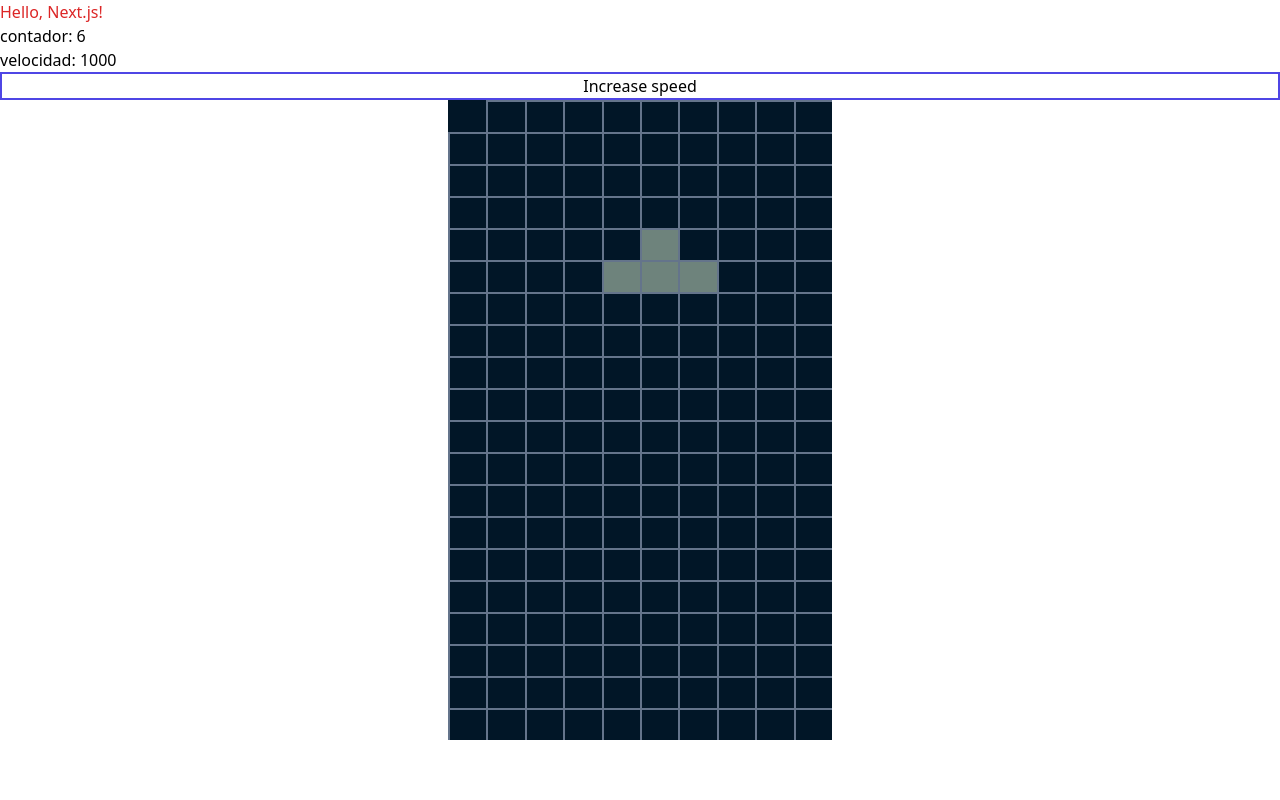
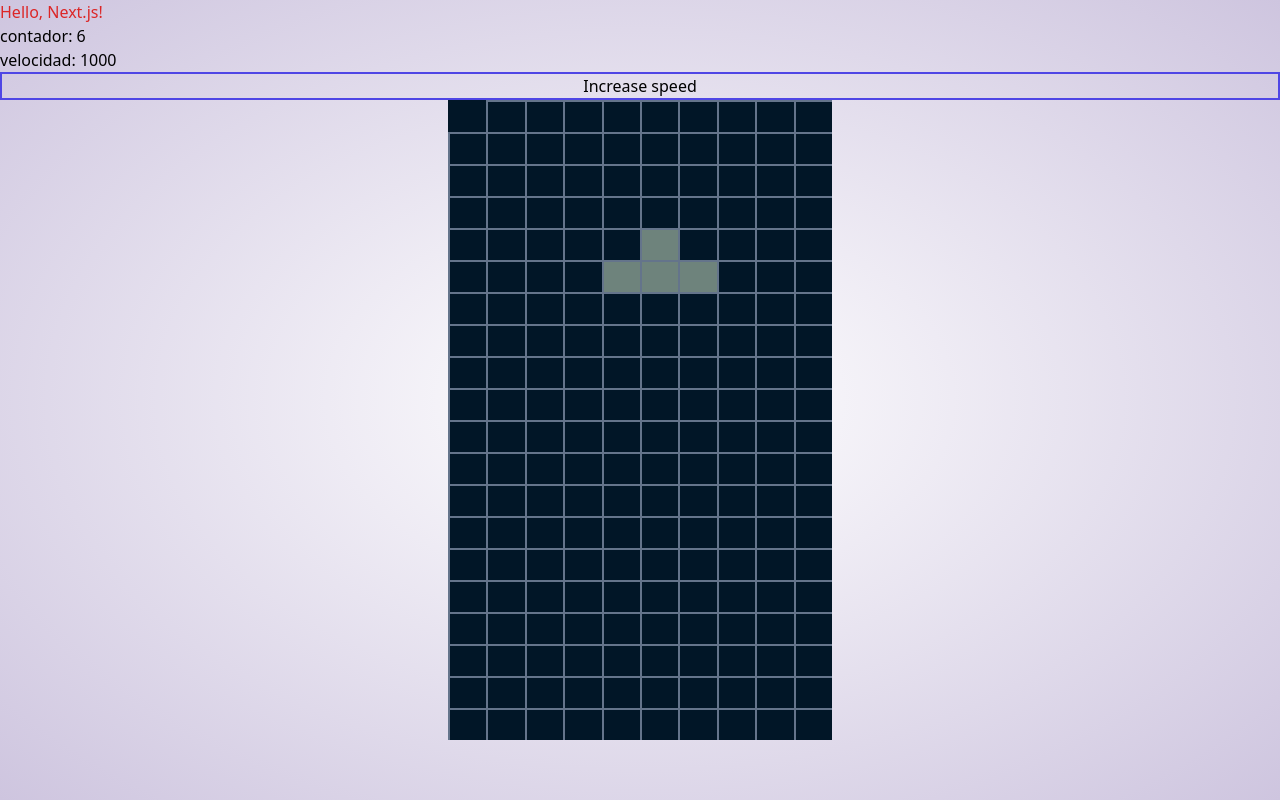
Before and after one commit to Diegdary/tetrisweb, a Next.js app in the folder tetris/: page / in a window 1280 px wide. Built offline with nearby package versions, Linux system fonts and the light colour scheme.

Commit message:
background added

```diff
--- a/tetris/app/page.tsx
+++ b/tetris/app/page.tsx
@@ -460,7 +460,7 @@ export default function Page() {
 
 
 
-  return <div tabIndex={0} className="h-screen w-screen relative flex flex-col justify-start focus:outline-none" onKeyDown={(e) => { keyeventhandler(e) }}>
+  return <div tabIndex={0} className="bg-costum-background h-screen w-screen relative flex flex-col justify-start focus:outline-none" onKeyDown={(e) => { keyeventhandler(e) }}>
     <Menu retryfunc={retryGame} visible={onMenu}/>
     <h1 className="text-red-600	">Hello, Next.js!</h1>
     <p>contador: {counter}</p>
--- a/tetris/public/assets/structures.tsx
+++ b/tetris/public/assets/structures.tsx
@@ -1,7 +1,7 @@
 
 export interface Pointer{
     value: {x:number, y:number}[],
-    index: number
+    index: number//{current:number|null,next:number|null}
 }
 
 export interface Board  {
--- a/tetris/tailwind.config.ts
+++ b/tetris/tailwind.config.ts
@@ -18,6 +18,7 @@ const config: Config = {
         "gradient-radial": "radial-gradient(var(--tw-gradient-stops))",
         "gradient-conic":
           "conic-gradient(from 180deg at 50% 50%, var(--tw-gradient-stops))",
+        "costum-background":"radial-gradient(#ffffff, #cec5df)"
       },
       gridTemplateRows:{
         '20': 'repeat(20, minmax(0, 1fr))'
```
